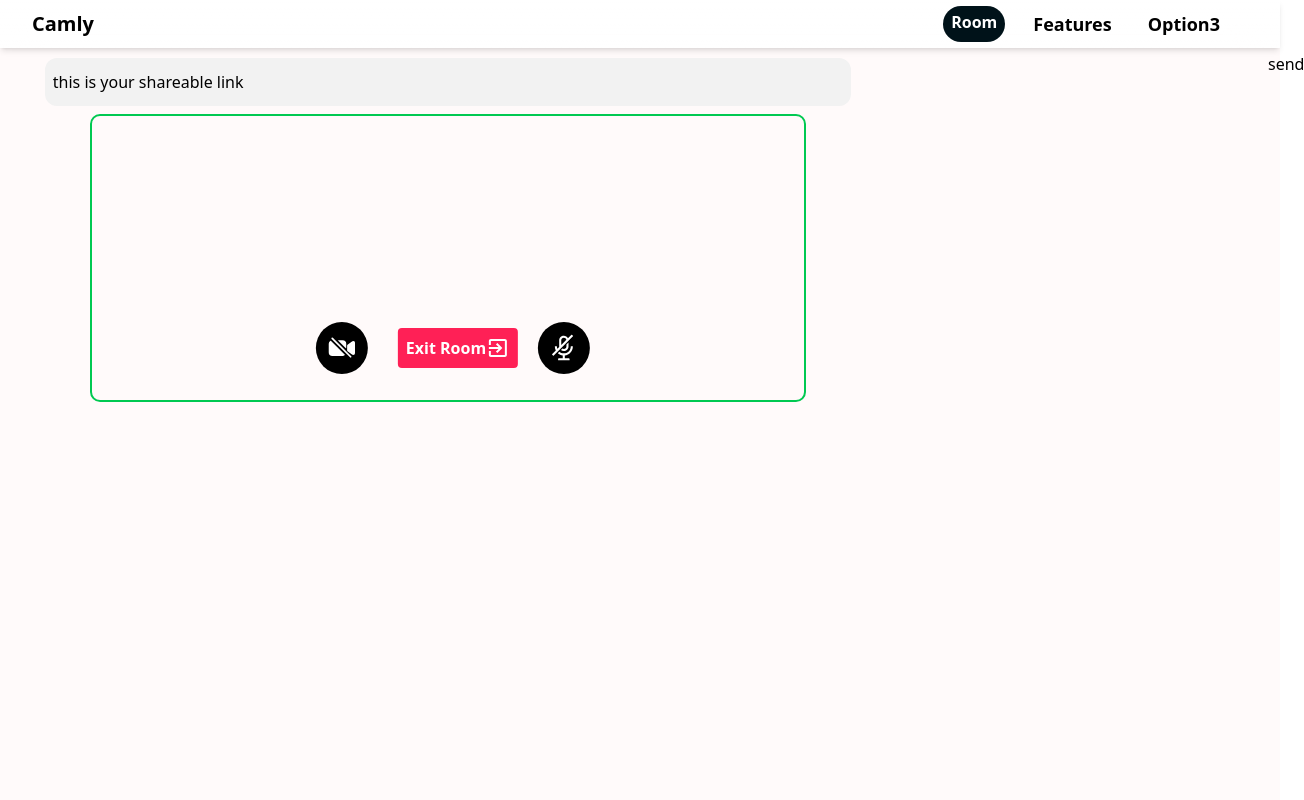
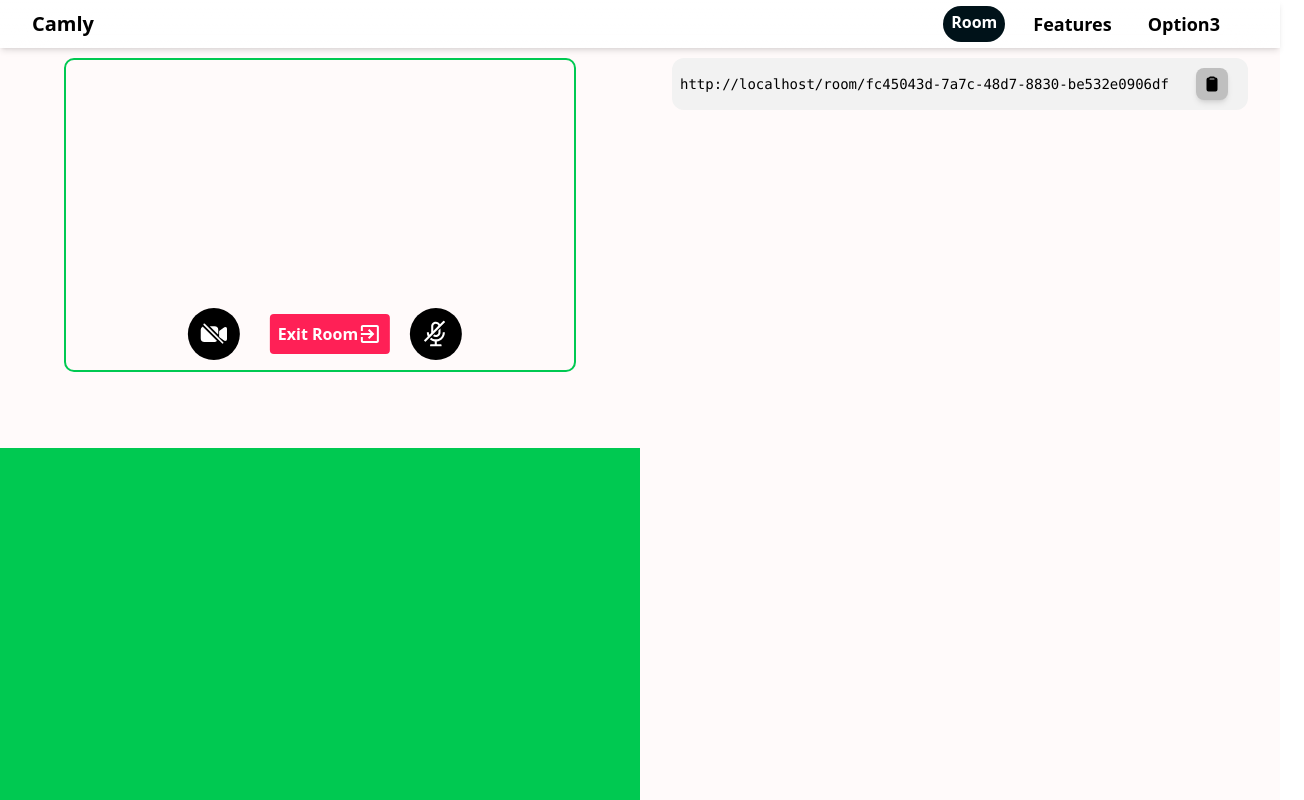
Before and after one commit to its-shivam1008/camly, a React (Vite) app: page /room/fc45043d-7a7c-48d7-8830-be532e0906df in a window 1280 px wide. Shown: the top 800 px of the page, 1304 px wide, since content can reach past the window. Built offline with nearby package versions, Linux system fonts and the light colour scheme; no server answers.

Commit message:
modify the ui of rooms and add copy button

```diff
--- a/src/components/Chat.tsx
+++ b/src/components/Chat.tsx
@@ -1,17 +1,9 @@
-// import React from 'react'
+import React from 'react'
 
 const Chat = () => {
   return (
-    <div className="flex flex-col bg-[#fffafa]">
-        <div className="area min-h-auto">
+    <div className="min-h-[50vh] flex flex-col bg-green-500">
 
-        </div>
-        <div className="messageBar h-[12%] ">
-            <div className="inputBar my-1 mx-1 w-auto h-auto rounded-[6px] relative">
-
-                <button type="button" className="sendBtn rounded-full w-2 h-2 absolute right-0">send</button>
-            </div>
-        </div>
     </div>
   )
 }
--- a/src/components/Room.jsx
+++ b/src/components/Room.jsx
@@ -3,9 +3,10 @@ import io from "socket.io-client";
 import * as mediasoupClient from "mediasoup-client";
 import { useParams } from "react-router-dom";
 import { IoMdExit } from "react-icons/io";
-import { IoVideocam, IoVideocamOff } from "react-icons/io5";
+import { IoClipboard, IoVideocam, IoVideocamOff } from "react-icons/io5";
 import { AiFillAudio, AiOutlineAudioMuted } from "react-icons/ai";
-import Chat from "Chat.js";
+import Chat from "./Chat.js";
+import { TiTick } from "react-icons/ti";
 
 const SERVER_URL = "http://localhost:5000";
 
@@ -303,16 +304,31 @@ export default function Room() {
         });
     }, [remoteStreams]);
 
+    const fullLink = window.location.href;
+    const copyBtn = useRef(null);
+
+    const showDone = () => {
+        if(copyBtn.current){
+            copyBtn.current.style.display="none";
+            setTimeout(() => {
+                copyBtn.current.style.display = "block";
+            }, 2000);
+        }
+    }
+
+    const handleCopy = () => {
+        navigator.clipboard.writeText(fullLink).then(() => showDone()).catch(err => {
+            console.error("Failed to copy", err);
+        });
+    }
+
     return (
-        <div className='grid grid-cols-[70%_30%] min-h-screen bg-[#fffafa]'>
-            <div className='videos-of-participants flex flex-col space-y-2'>
-                <div className='produced-shareable-link w-[90%] h-fit py-3 px-2 mx-auto mt-2.5 bg-[#f2f2f2] rounded-[12px] flex items-center'>
-                    this is your shareable link
-                </div>
+        <div className='grid grid-cols-2 w-full min-h-screen bg-[#fffafa]'>
+            <div className='local-video-and-chat grid grid-rows-2 space-y-2'>
                 <div className='relative'>
-                    <video ref={localVideoRef} autoPlay muted className='h-[80%] w-[80%] object-cover  mx-auto border-green-500 border-2 border-solid rounded-[10px]' />
+                    <video ref={localVideoRef} autoPlay muted className='h-[80%] w-[80%] object-cover mt-2.5  mx-auto border-green-500 border-2 border-solid rounded-[10px]' />
                     {
-                        localVideoRef.current != null && <div className='mx-[10px] flex left-1/2 transform -translate-x-1/2 space-x-5 items-center  bottom-25 absolute'>
+                        localVideoRef.current != null && <div className='mx-[10px] flex left-1/2 transform -translate-x-1/2 space-x-5 items-center  bottom-20 absolute'>
                             <button onClick={toggleVideo}>
                                 {isVideoOn ? <div className='bg-black p-3 rounded-full'> <IoVideocamOff size={28} color="white" /> </div> : <div className='bg-white p-3 rounded-full'> <IoVideocam size={28} color="black" /> </div>}
                             </button>
@@ -325,9 +341,17 @@ export default function Room() {
                         </div>
                     }
                 </div>
-                <div
-                    id="remote-videos" className='flex wrap py-2 w-[95%] mx-auto'
-                >
+                <div className="textChat">
+                    <Chat/>
+                </div>
+            </div>
+            <div className="videos-of-participants">
+                <div className='produced-shareable-link w-[90%] h-fit py-4 px-2 mx-auto mt-2.5 bg-[#f2f2f2] rounded-[12px] flex items-center relative'>
+                    <code className='text-sm'>{fullLink}</code>
+                    <TiTick color="green" size={24} className='right-5 absolute'/>
+                    <button type="button" ref={copyBtn} onClick={handleCopy} className='bg-[#bfbfbf] p-2 absolute shadow-md rounded-[8px] right-5 my-auto cursor-pointer'><IoClipboard /></button>
+                </div>
+                <div id="remote-videos" className='flex wrap py-2 w-[95%] mx-auto'>
                     {remoteStreams.map((stream, index) => {
                         const producerId = Object.keys(remoteVideosRef.current)[index];
                         const tracks = stream.getTracks();
@@ -374,9 +398,6 @@ export default function Room() {
                     })}
                 </div>
             </div>
-            <div className="textChat">
-                <Chat/>
-            </div>
         </div>
     );
 }
```
